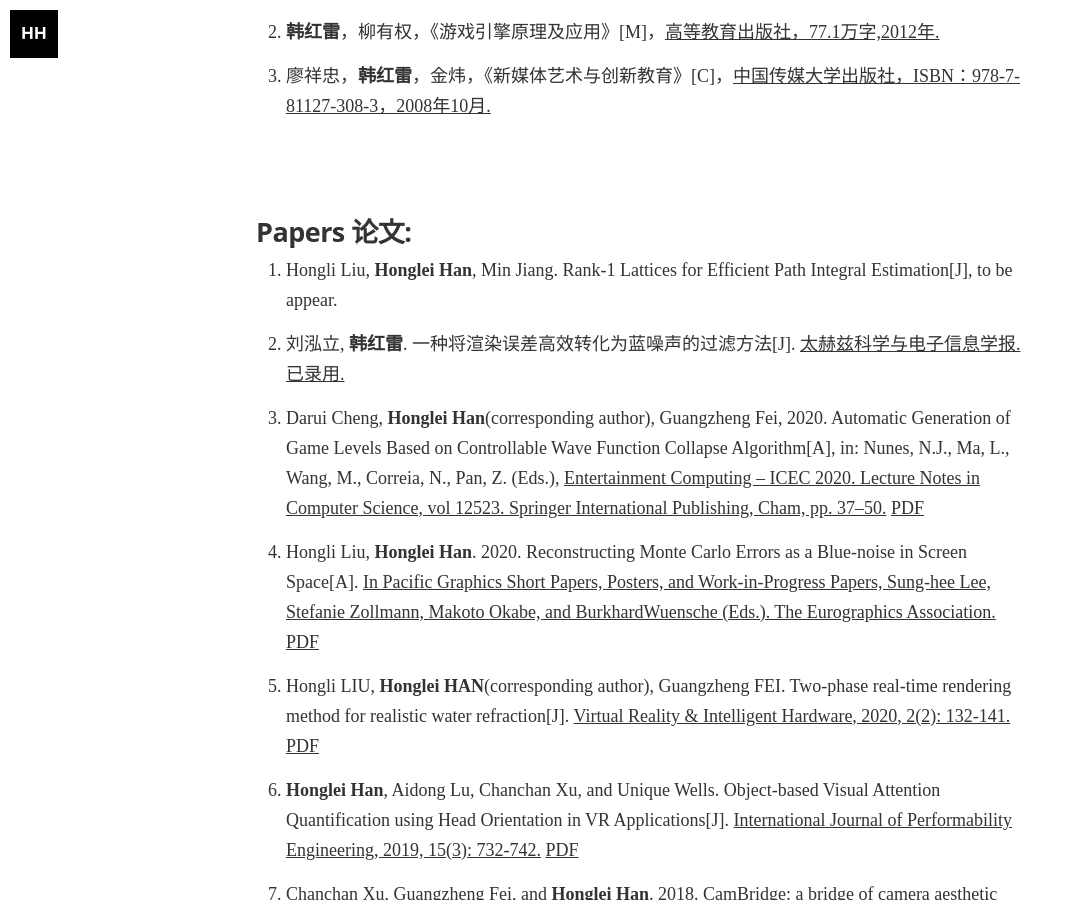
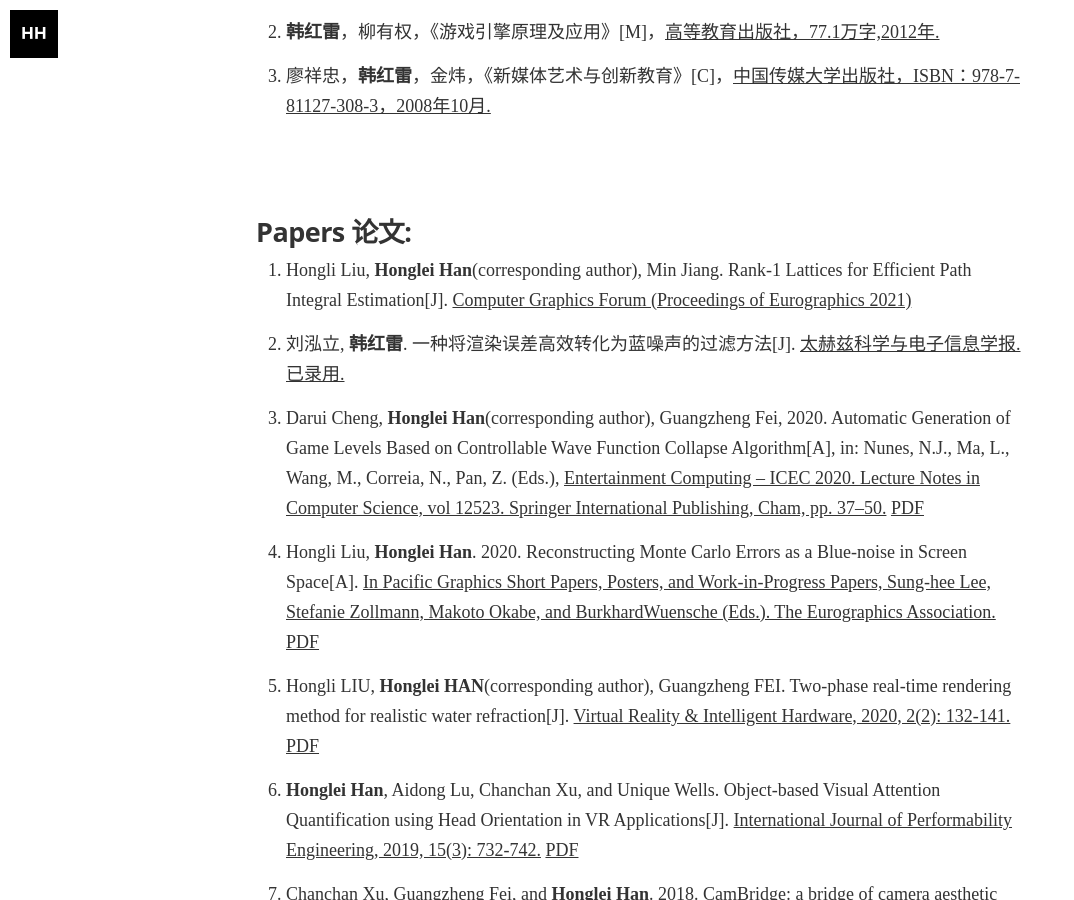
Before and after one commit to hanhonglei/hanhonglei.github.io, a Jekyll site: the page built from Publications.md, in a window 1280 px wide and 900 px high, scrolled down 366 px. Shown: the whole window, without its empty margins (0-1074 px from the left). Built offline with Jekyll 4.4.1, drawn with Linux system fonts in a browser that asks for light colours; nearby versions of some CDN libraries; some web fonts are replaced.

Commit message:
no message

```diff
--- a/Publications.md
+++ b/Publications.md
@@ -10,7 +10,7 @@ permalink: /publications/
 3.	廖祥忠，**韩红雷**，金炜，《新媒体艺术与创新教育》[C]，[中国传媒大学出版社，ISBN：978-7-81127-308-3，2008年10月.](https://baike.baidu.com/item/%E6%96%B0%E5%AA%92%E4%BD%93%E8%89%BA%E6%9C%AF%E4%B8%8E%E5%88%9B%E6%96%B0%E6%95%99%E8%82%B2/6231088)
 
 ## Papers 论文:
-1. Hongli Liu, **Honglei Han**, Min Jiang. Rank-1 Lattices for Efficient Path Integral Estimation[J], to be appear.
+1. Hongli Liu, **Honglei Han**(corresponding author), Min Jiang. Rank-1 Lattices for Efficient Path Integral Estimation[J]. [Computer Graphics Forum (Proceedings of Eurographics 2021)]({{site.url}}/Resources/EG2021 Rank-1 Lattices for Efficient Path Integral Estimation.pdf)
 1. 刘泓立, **韩红雷**. 一种将渲染误差高效转化为蓝噪声的过滤方法[J]. [太赫兹科学与电子信息学报.已录用.](http://www.iaeej.com/xxydzgc/ch/reader/view_abstract.aspx?flag=2&file_no=202009100000003&journal_id=xxydzgc)
 1. Darui Cheng, **Honglei Han**(corresponding author), Guangzheng Fei, 2020. Automatic Generation of Game Levels Based on Controllable Wave Function Collapse Algorithm[A], in: Nunes, N.J., Ma, L., Wang, M., Correia, N., Pan, Z. (Eds.), [Entertainment Computing – ICEC 2020. Lecture Notes in Computer Science, vol 12523. Springer International Publishing, Cham, pp. 37–50.](https://doi.org/10.1007/978-3-030-65736-9_3)	[PDF]({{site.url}}/Resources/2020 Automatic Generation of Game Levels Based on Controllable Wave Function Collapse Algorithm.pdf)
 1. Hongli Liu, **Honglei Han**. 2020. Reconstructing Monte Carlo Errors as a Blue-noise in Screen Space[A]. [In Pacific Graphics Short Papers, Posters, and Work-in-Progress Papers, Sung-hee Lee, Stefanie Zollmann, Makoto Okabe, and BurkhardWuensche (Eds.). The Eurographics Association.](https://doi.org/10.2312/pg.20201230)	[PDF]({{site.url}}/Resources/Reconstructing Monte Carlo Errors as a Blue-noise in Screen Space.pdf)
```
Also changed, not shown: 1 other file.
